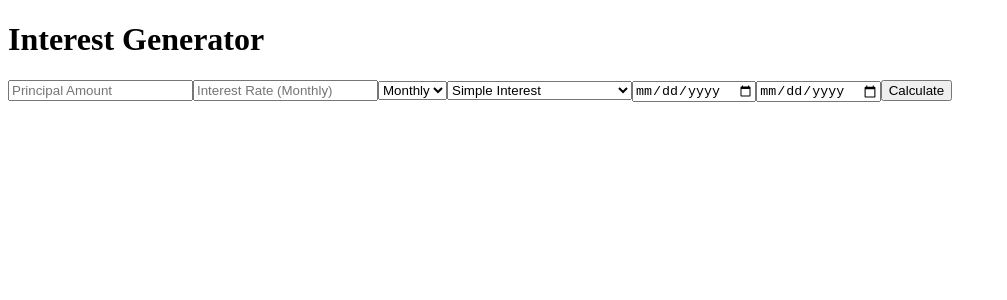
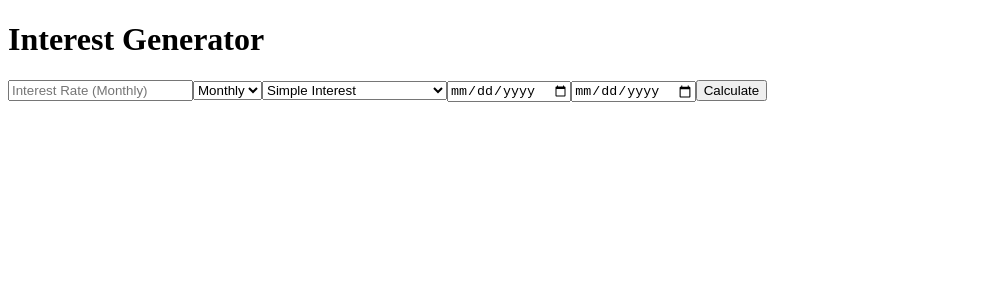
Before and after one commit to VamsikrishnaA/Interest_calculator, a React (Vite) app: page / in a window 1280 px wide. Shown: the top 300 px of the page, without its empty margins (0-1007 px from the left). Built offline with nearby package versions, Linux system fonts and the light colour scheme; the HTML template or start-up script is replaced by a standard one.

Commit message:
Update App.jsx

```diff
--- a/src/App.jsx
+++ b/src/App.jsx
@@ -58,13 +58,7 @@ setResult(interest.toFixed(2));
 
 return ( <div className="p-4 max-w-md mx-auto space-y-4"> <h1 className="text-xl font-bold">Interest Generator</h1>
 
-<input
-    type="number"
-    placeholder="Principal Amount"
-    value={principal}
-    onChange={(e) => setPrincipal(e.target.value)}
-    className="w-full p-2 border rounded"
-  />
+
 
   <input
     type="number"
```
